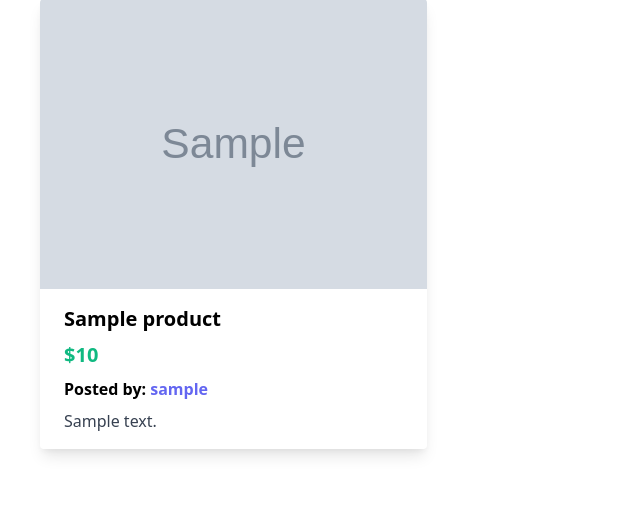
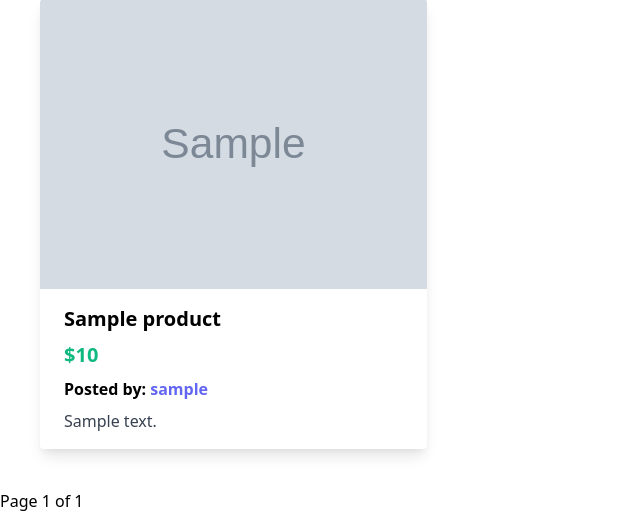
Before and after one commit to echeadle/django4, a Django app: page /myapp/products/ in a window 1280 px wide. Shown: the part 497-1010 px from the top of the page, without its empty margins (0-640 px from the left). Before the commit the page ends 953 px from the top, so only its background shows below. Run offline with Django 4.2, Linux system fonts and the light colour scheme; tables that the repository leaves empty hold one stand-in row (values such as "Sample post"); grey boxes marked "Sample" are stand-in pictures; style sheets or scripts are compiled from the project's sources.

Commit message:
Section 105 Pagination Part 1

```diff
--- a/myapp/templates/myapp/index.html
+++ b/myapp/templates/myapp/index.html
@@ -34,4 +34,22 @@
     </a>
   {% endfor %}
   </div>
+  <!--pagination code starts here-->
+  <div class="pagination">
+    <span>
+      {% if page_obj.has_previous %}
+        <a href="">First</a>
+        <a href="">Previous</a>
+      {% endif %}
+      <span>
+        Page {{page_obj.number}} of {{page_obj.paginator.num_pages}}
+      </span>
+      <span>
+        {% if page_obj.has_next %}
+          <a href="">Next</a>
+          <a href="">Last</a>
+        {% endif %}
+    </span>
+  </div>
+  <!--pagination code ends here-->
 {% endblock %}
--- a/myapp/views.py
+++ b/myapp/views.py
@@ -29,6 +29,7 @@ class ProductListView(ListView):
     model = Product
     template_name = 'myapp/index.html'
     context_object_name = 'products'
+    paginate_by = 3
 
 # def product_detail(request, id):
 #     product = Product.objects.get(id=id)
```
